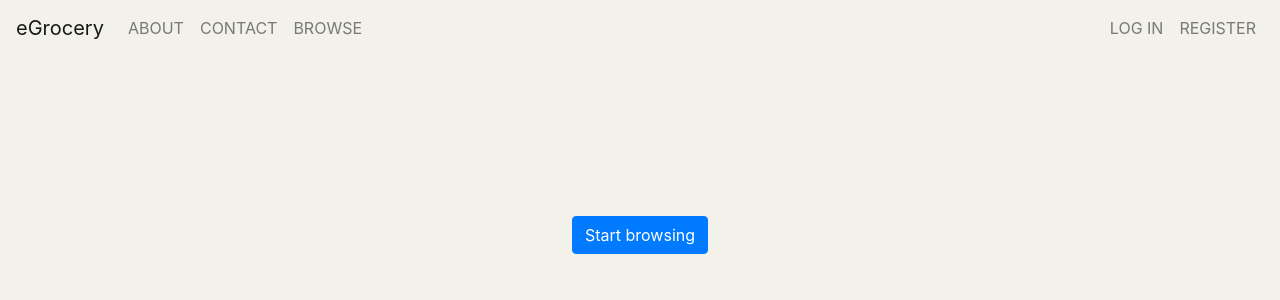
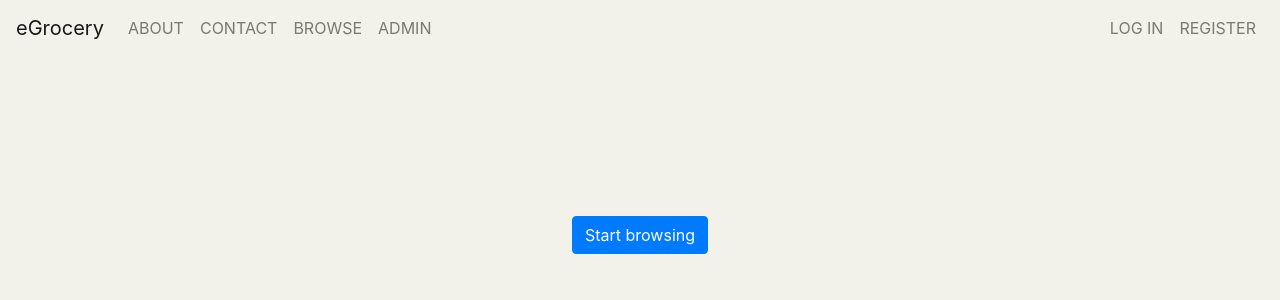
Before and after one commit to nhungoc1508/egrocery, a Flask app: page / in a window 1280 px wide. Shown: the top 300 px of the page. Run offline with Flask 2, Linux system fonts and the light colour scheme; some libraries are stand-ins or nearby versions.

Commit message:
:tada: created admin page

```diff
--- a/market/routes.py
+++ b/market/routes.py
@@ -10,6 +10,10 @@ from flask_login import login_user, logout_user, login_required, current_user
 @app.route('/home')
 def home_page():
     return render_template('home.html')
+
+@app.route('/admin')
+def admin_page():
+    return render_template('admin.html')
 
 
 @app.route('/market', methods=['GET', 'POST'])
--- a/market/templates/base.html
+++ b/market/templates/base.html
@@ -5,6 +5,7 @@
       <meta charset="utf-8">
       <meta name="viewport" content="width=device-width, initial-scale=1, shrink-to-fit=no">
       <!-- Bootstrap CSS -->
+      <!-- This line of code allows for a user to automatically download Bootstrap CSS files onto their browser via a CDN -->
       <link rel="stylesheet" href="https://cdn.jsdelivr.net/npm/bootstrap@4.5.3/dist/css/bootstrap.min.css" integrity="sha384-TX8t27EcRE3e/ihU7zmQxVncDAy5uIKz4rEkgIXeMed4M0jlfIDPvg6uqKI2xXr2" crossorigin="anonymous">
       <!-- Customized CSS -->
       <link rel= "stylesheet" type= "text/css" href= "{{ url_for('static',filename='styles/styles.css') }}">
@@ -30,6 +31,10 @@
             </li>
             <li class="nav-item">
                 <a class="nav-link" href="{{ url_for('market_page') }}">BROWSE</a>
+            </li>
+            <!-- Add if statement here so Admin Tab is ONLY visible when logged in as admin -->
+            <li class="nav-item">
+                <a class="nav-link" href="{{ url_for('admin_page') }}">ADMIN</a>
             </li>
         </ul>
           {% if current_user.is_authenticated %}
```
Also changed, not shown: market/templates/admin.html (added, +12 -0 lines), market/templates/login.html (line endings or trailing spaces).
